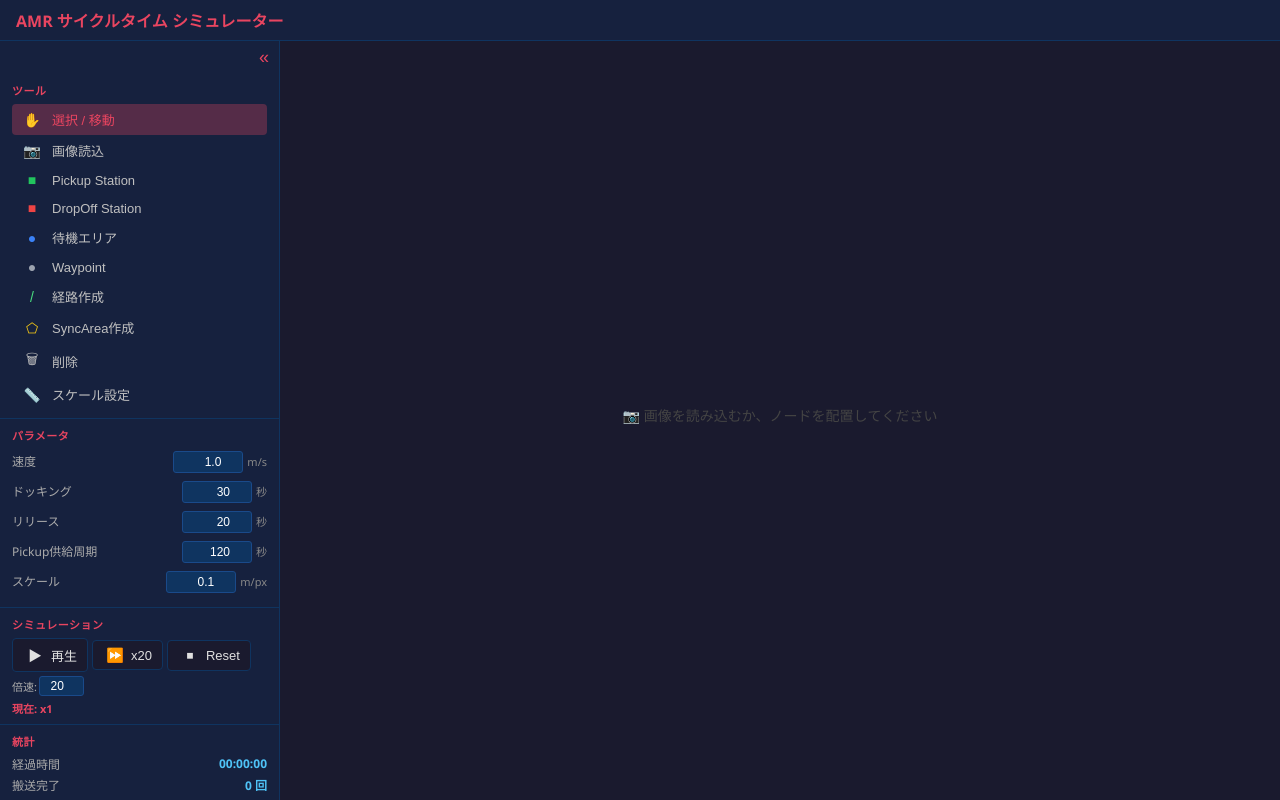
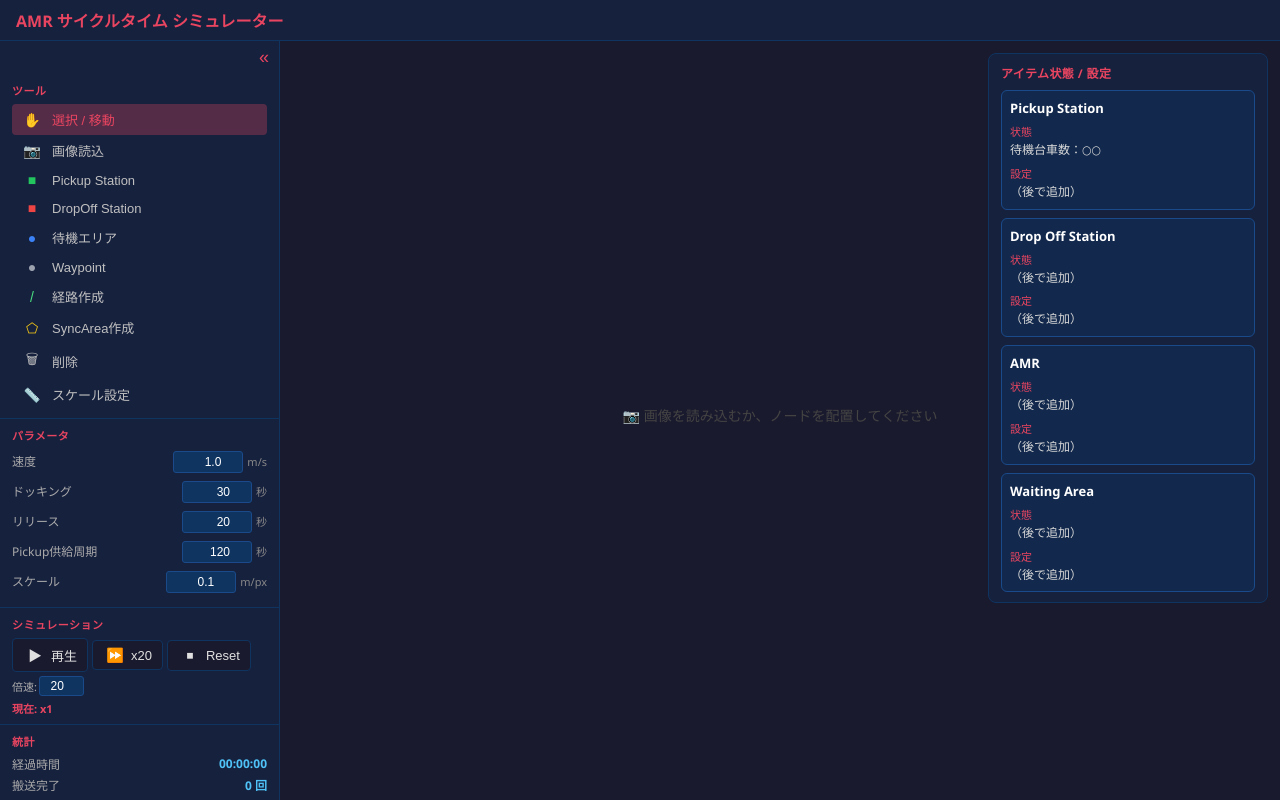
Before and after one commit to woodenCaliper/CycleTimeCalculator, a website: page workspace/index.html in a window 1280 px wide. Drawn offline with Linux system fonts and the light colour scheme.

Commit message:
Add right-side item status/settings panel scaffold

```diff
--- a/workspace/index.html
+++ b/workspace/index.html
@@ -63,9 +63,47 @@ body { font-family: 'Segoe UI', Tahoma, Geneva, Verdana, sans-serif; background:
 .stats-detail { margin-top: 6px; font-size: 11px; color: #888; max-height: 120px; overflow-y: auto; }
 .stats-detail .amr-stat { margin-bottom: 3px; padding: 2px 0; border-bottom: 1px solid #0f3460; }
 
-/* ===== Right Pane (Canvas) ===== */
+/* ===== Right Pane (Canvas + Details) ===== */
 #right-pane { flex: 1; position: relative; background: #111; overflow: hidden; }
 #canvas { display: block; width: 100%; height: 100%; cursor: crosshair; }
+
+#item-status-pane {
+  position: absolute;
+  top: 12px;
+  right: 12px;
+  width: 280px;
+  max-height: calc(100% - 24px);
+  overflow-y: auto;
+  background: rgba(22, 33, 62, 0.94);
+  border: 1px solid #0f3460;
+  border-radius: 8px;
+  padding: 10px 12px;
+  z-index: 120;
+}
+
+#item-status-pane .pane-title {
+  font-size: 12px;
+  font-weight: 700;
+  color: #e94560;
+  text-transform: uppercase;
+  letter-spacing: 0.4px;
+  margin-bottom: 8px;
+}
+
+.item-card {
+  border: 1px solid #1a4a8a;
+  border-radius: 6px;
+  background: rgba(15, 52, 96, 0.45);
+  padding: 8px;
+  margin-bottom: 8px;
+}
+
+.item-card:last-child { margin-bottom: 0; }
+.item-card-title { font-size: 13px; font-weight: 600; color: #fff; margin-bottom: 6px; }
+.item-card-group { margin-bottom: 6px; }
+.item-card-group:last-child { margin-bottom: 0; }
+.item-card-group-label { font-size: 11px; color: #e94560; margin-bottom: 3px; }
+.item-card-line { font-size: 12px; color: #d8d8d8; line-height: 1.4; }
 
 /* ===== Notification ===== */
 #notification { position: absolute; top: 10px; left: 50%; transform: translateX(-50%); background: rgba(22,33,62,0.95); border: 1px solid #e94560; border-radius: 6px; padding: 6px 14px; font-size: 12px; color: #e94560; display: none; z-index: 150; pointer-events: none; max-width: 340px; text-align: center; }
@@ -168,6 +206,57 @@ body { font-family: 'Segoe UI', Tahoma, Geneva, Verdana, sans-serif; background:
   <!-- Right Pane -->
   <div id="right-pane">
     <canvas id="canvas"></canvas>
+    <div id="item-status-pane">
+      <div class="pane-title">アイテム状態 / 設定</div>
+
+      <div class="item-card" data-item-type="pickup-station">
+        <div class="item-card-title">Pickup Station</div>
+        <div class="item-card-group">
+          <div class="item-card-group-label">状態</div>
+          <div class="item-card-line">待機台車数：○○</div>
+        </div>
+        <div class="item-card-group">
+          <div class="item-card-group-label">設定</div>
+          <div class="item-card-line">（後で追加）</div>
+        </div>
+      </div>
+
+      <div class="item-card" data-item-type="dropoff-station">
+        <div class="item-card-title">Drop Off Station</div>
+        <div class="item-card-group">
+          <div class="item-card-group-label">状態</div>
+          <div class="item-card-line">（後で追加）</div>
+        </div>
+        <div class="item-card-group">
+          <div class="item-card-group-label">設定</div>
+          <div class="item-card-line">（後で追加）</div>
+        </div>
+      </div>
+
+      <div class="item-card" data-item-type="amr">
+        <div class="item-card-title">AMR</div>
+        <div class="item-card-group">
+          <div class="item-card-group-label">状態</div>
+          <div class="item-card-line">（後で追加）</div>
+        </div>
+        <div class="item-card-group">
+          <div class="item-card-group-label">設定</div>
+          <div class="item-card-line">（後で追加）</div>
+        </div>
+      </div>
+
+      <div class="item-card" data-item-type="waiting-area">
+        <div class="item-card-title">Waiting Area</div>
+        <div class="item-card-group">
+          <div class="item-card-group-label">状態</div>
+          <div class="item-card-line">（後で追加）</div>
+        </div>
+        <div class="item-card-group">
+          <div class="item-card-group-label">設定</div>
+          <div class="item-card-line">（後で追加）</div>
+        </div>
+      </div>
+    </div>
     <div id="notification"></div>
     <div id="overlay-stats" style="display:none;">
       <div class="os-title">AMR 詳細</div>
```
